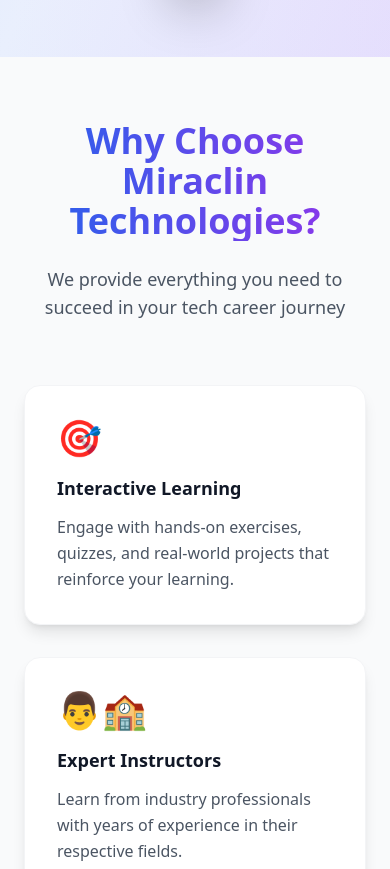
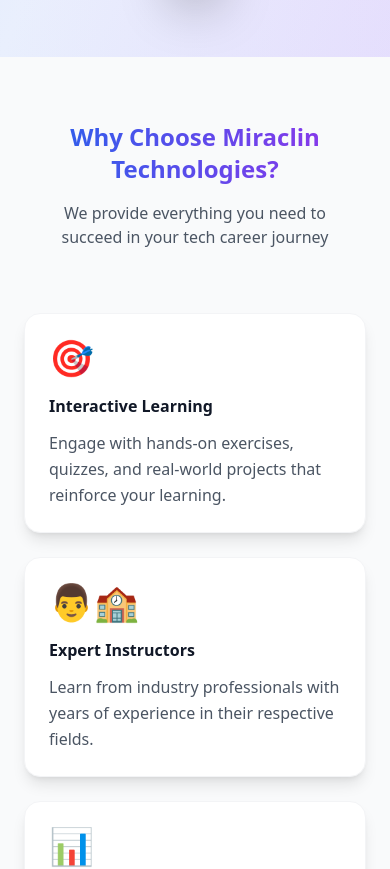
Before and after one commit to miracl-in/miracl-in.github.io, a Next.js app: page / in a window 390 px wide. Shown: the part 940-1809 px from the top of the page. Built offline with nearby package versions, Linux system fonts and the light colour scheme.

Commit message:
Update FeaturesSection.tsx

```diff
--- a/components/FeaturesSection.tsx
+++ b/components/FeaturesSection.tsx
@@ -36,22 +36,22 @@ export default function FeaturesSection() {
     <section className="py-16 bg-gray-50 dark:bg-gray-900">
       <div className="max-w-7xl mx-auto px-6">
         <div className="text-center mb-16">
-          <h2 className="text-4xl font-bold mb-6 bg-gradient-to-r from-blue-600 to-purple-600 bg-clip-text text-transparent">
+          <h2 className="text-2xl md:text-3xl lg:text-4xl font-bold mb-4 md:mb-6 bg-gradient-to-r from-blue-600 to-purple-600 bg-clip-text text-transparent">
             Why Choose Miraclin Technologies?
           </h2>
-          <p className="text-lg text-gray-600 dark:text-gray-300 max-w-3xl mx-auto">
+          <p className="text-base md:text-lg text-gray-600 dark:text-gray-300 max-w-3xl mx-auto px-4">
             We provide everything you need to succeed in your tech career journey
           </p>
         </div>
 
-        <div className="grid grid-cols-1 md:grid-cols-2 lg:grid-cols-3 gap-8">
+        <div className="grid grid-cols-1 md:grid-cols-2 lg:grid-cols-3 gap-6 md:gap-8">
           {features.map((feature, index) => (
             <div
               key={index}
-              className="bg-white dark:bg-gray-800 p-8 rounded-2xl shadow-lg hover:shadow-xl transition-all duration-300 transform hover:-translate-y-2 border border-gray-100 dark:border-gray-700"
+              className="bg-white dark:bg-gray-800 p-6 md:p-8 rounded-2xl shadow-lg hover:shadow-xl transition-all duration-300 transform hover:-translate-y-2 border border-gray-100 dark:border-gray-700"
             >
               <div className="text-4xl mb-4">{feature.icon}</div>
-              <h3 className="text-lg font-bold mb-3 text-gray-900 dark:text-white">
+              <h3 className="text-base md:text-lg font-bold mb-3 text-gray-900 dark:text-white">
                 {feature.title}
               </h3>
               <p className="text-gray-600 dark:text-gray-300 leading-relaxed">
```
